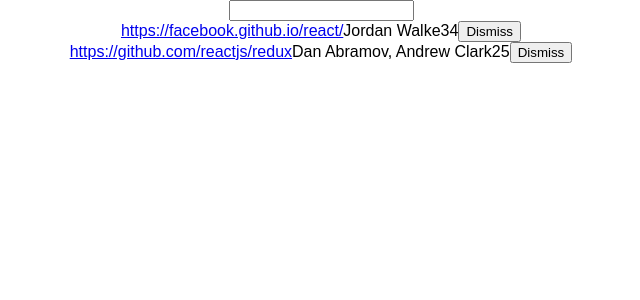
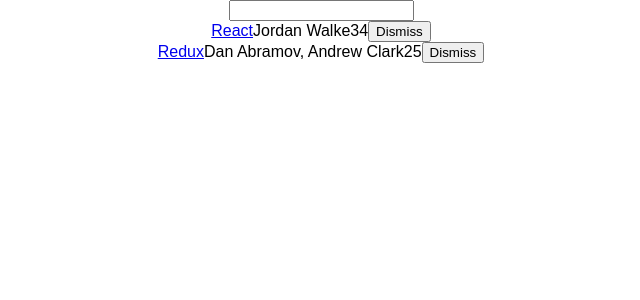
Before and after one commit to eqlz/hackernews, a React (Create React App) app: page / in a window 1280 px wide. Shown: the top 300 px of the page, without its empty margins (319-959 px from the left). Built offline with nearby package versions, Linux system fonts and the light colour scheme.

Commit message:
Create search and table components

```diff
--- a/src/App.js
+++ b/src/App.js
@@ -47,14 +47,14 @@
   }
 
   onSearchChange(event) {
-    this.setState({searchTerm: event.target.value});
+    this.setState({ searchTerm: event.target.value });
   }
 
   onDismiss(id) {
     const updatedList = this.state.list.filter(item => {
       return item.objectID !== id;
     });
-    this.setState({list: updatedList});
+    this.setState({ list: updatedList });
   }
 
   render() {
@@ -65,26 +65,57 @@
 
     return (
       <div className="App">
-        <form action="">
-          <input
-            type="text"
+        <Search
           value={searchTerm}
           onChange={this.onSearchChange}
         />
+
+        <Table
+          list={list}
+          pattern={searchTerm}
+          onDismiss={this.onDismiss}
+        />
+      </div>
+    );
+  }
+}
+
+class Search extends Component {
+  render() {
+    const { value, onChange } = this.props;
+
+    return (
+      <form>
+        <input
+          type="text"
+          value={value}
+          onChange={onChange}
+        />
       </form>
+    );
+  }
+}
 
-        {list.filter(isSearched(searchTerm)).map(item => {
+class Table extends Component {
+  render() {
+    const { list, pattern, onDismiss } = this.props;
+    return (
+      <div>
+        {
+          list
+            .filter(isSearched(pattern))
+            .map(item => {
               return (
               <div key={item.objectID}>
                 <span>
-                <a href={item.url}>{item.url}</a>
+                  <a href={item.url}>{item.title}</a>
                 </span>
                 <span>{item.author}</span>
                 <span>{item.num_comments}</span>
                 <span>{item.points}</span>
-
                 <span>
-                <button onClick={() => this.onDismiss(item.objectID)}
+                  <button
+                    onClick={() => onDismiss(item.objectID)}
                     type="button"
                   >
                     Dismiss
@@ -92,7 +123,8 @@
                 </span>
               </div>
               )
-        })}
+            })
+        }
       </div>
     );
   }
```
Lines whose indentation alone changed are shown as unchanged.
